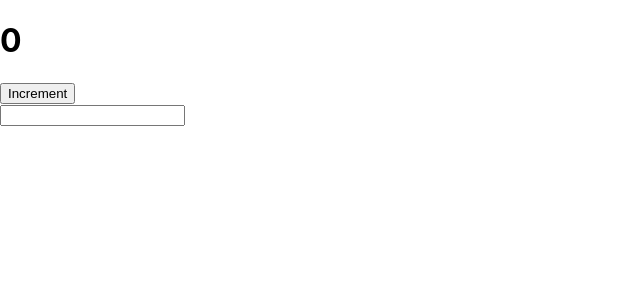
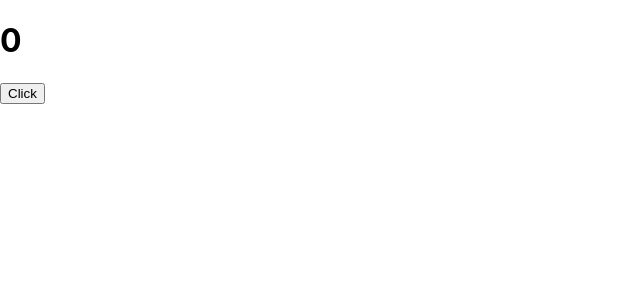
Before and after one commit to dimuthi/React-Hooks, a React (Create React App) app: page / in a window 1280 px wide. Shown: the top 300 px of the page, without its empty margins (0-640 px from the left). Built offline with nearby package versions, Linux system fonts and the light colour scheme.

Commit message:
useReducerHook

```diff
--- a/src/App.js
+++ b/src/App.js
@@ -1,9 +1,9 @@
 import UseStateHookk from "./components/UseStateHookk";
-
+import UseReducerHookk from "./components/useReducerHookk";
 function App() {
   return (
     <div>
-      <UseStateHookk />
+      <UseReducerHookk />
     </div>
   );
 }
--- /dev/null
+++ b/src/components/useReducerHookk.js
@@ -0,0 +1,33 @@
+import { useReducer } from "react";
+
+const reducer = (state, action) => {
+  switch (action.type) {
+    case "increment":
+      return { count: state.count + 1, showText: state.showText };
+    case "toggleShowText":
+      return { count: state.count, showText: !state.showText };
+    default:
+      return state;
+  }
+};
+const useReducerHookk = () => {
+  const [state, dispatch] = useReducer(reducer, { count: 0, showText: false });
+
+  return (
+    <div>
+      <h1>{state.count}</h1>
+      <button
+        onClick={() => {
+          dispatch({ type: "increment" });
+          dispatch({ type: "toggleShowText" });
+        }}
+      >
+        Click
+      </button>
+      <br />
+      {state.showText && <h1>Dimuthi</h1>}
+    </div>
+  );
+};
+
+export default useReducerHookk;
```
